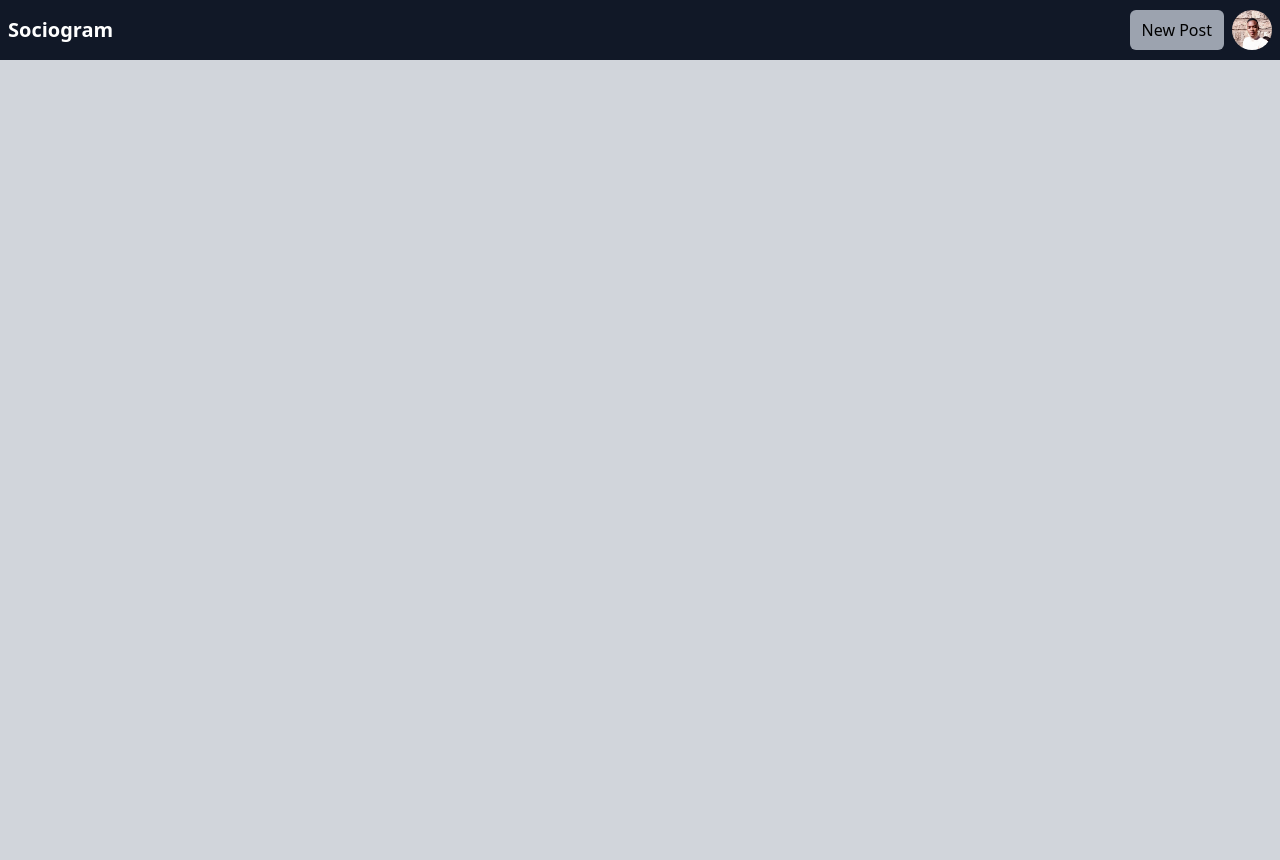
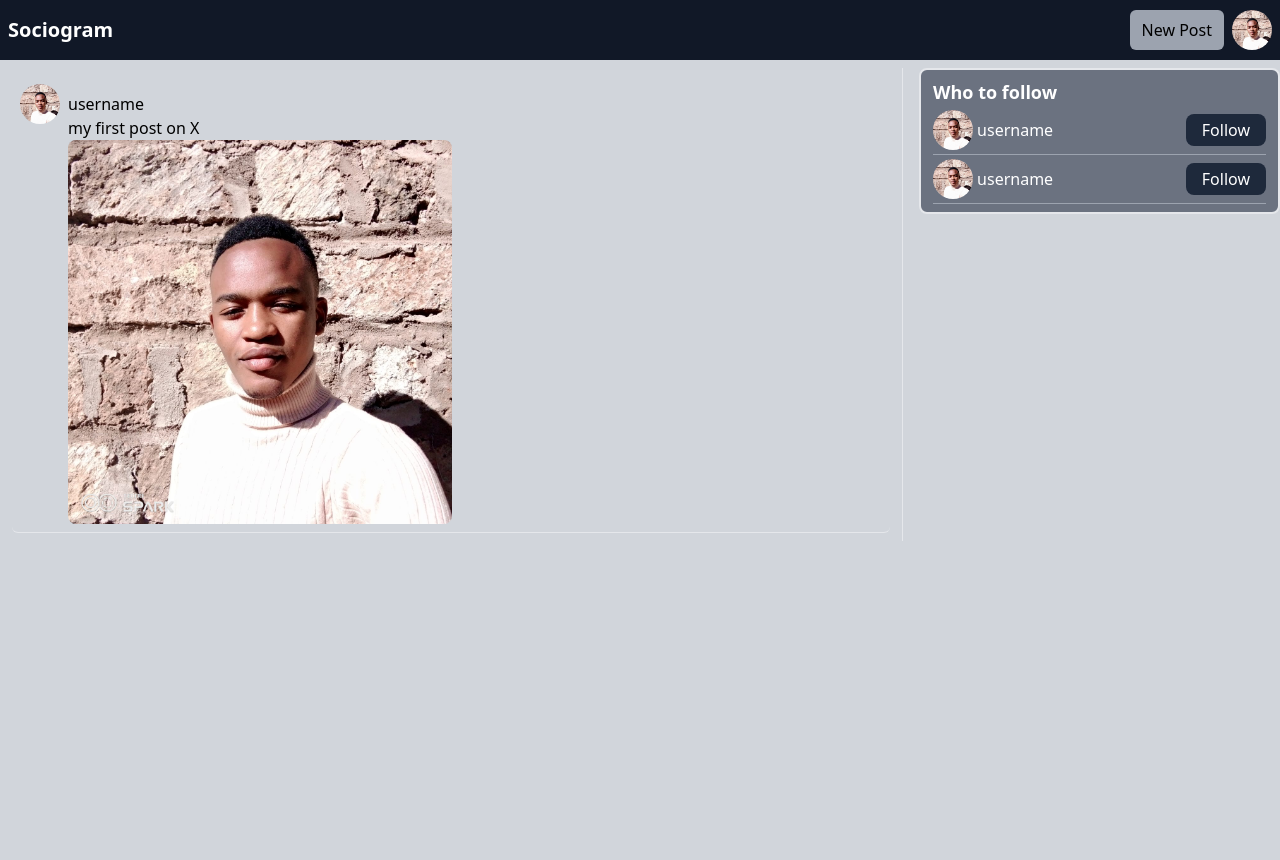
Before and after one commit to Excellent58/sociogram, a Django app: template templates/index.html in a window 1280 px wide. Run offline with Django 3.2, Linux system fonts and the light colour scheme; the template is opened without the code that fills it, so the values that code supplies are empty; some libraries are stand-ins or nearby versions.

Commit message:
created post card section and who to follow section

```diff
--- a/static/js/main.js
+++ b/static/js/main.js
@@ -14,7 +14,7 @@ avatar.addEventListener('click', ()=> {
 })
 
 
-// dropdown clickaway functionality
+// dropdown click-away functionality
 document.addEventListener('click', (event) => {
     if (!dropDown.classList.contains('hidden')) {
         if (!dropDown.contains(event.target) && !avatar.contains(event.target)) {
--- a/static/src/output.css
+++ b/static/src/output.css
@@ -566,56 +566,16 @@ video {
   position: relative;
 }
 
-.right-5 {
-  right: 1.25rem;
-}
-
 .right-4 {
   right: 1rem;
 }
 
-.top-1 {
-  top: 0.25rem;
+.z-10 {
+  z-index: 10;
 }
 
-.top-5 {
-  top: 1.25rem;
-}
-
-.top-6 {
-  top: 1.5rem;
-}
-
-.top-10 {
-  top: 2.5rem;
-}
-
-.top-16 {
-  top: 4rem;
-}
-
-.top-\[\] {
-  top: ;
-}
-
-.top-\[10px\] {
-  top: 10px;
-}
-
-.top-\[1px\] {
-  top: 1px;
-}
-
-.top-\[14px\] {
-  top: 14px;
-}
-
-.top-\[15px\] {
-  top: 15px;
-}
-
-.z-10 {
-  z-index: 10;
+.m-2 {
+  margin: 0.5rem;
 }
 
 .mx-0 {
@@ -623,24 +583,19 @@ video {
   margin-right: 0px;
 }
 
+.mx-2 {
+  margin-left: 0.5rem;
+  margin-right: 0.5rem;
+}
+
 .mx-auto {
   margin-left: auto;
   margin-right: auto;
 }
 
-.mx-2 {
-  margin-left: 0.5rem;
-  margin-right: 0.5rem;
-}
-
-.mx-4 {
-  margin-left: 1rem;
-  margin-right: 1rem;
-}
-
-.my-2 {
-  margin-top: 0.5rem;
-  margin-bottom: 0.5rem;
+.mx-3 {
+  margin-left: 0.75rem;
+  margin-right: 0.75rem;
 }
 
 .mb-1 {
@@ -659,84 +614,100 @@ video {
   margin-top: 0px;
 }
 
+.mt-1 {
+  margin-top: 0.25rem;
+}
+
 .mt-2 {
   margin-top: 0.5rem;
 }
 
-.mt-1 {
-  margin-top: 0.25rem;
+.mr-2 {
+  margin-right: 0.5rem;
+}
+
+.mr-10 {
+  margin-right: 2.5rem;
 }
 
 .block {
   display: block;
 }
 
-.inline {
-  display: inline;
-}
-
 .flex {
   display: flex;
-}
-
-.inline-flex {
-  display: inline-flex;
 }
 
 .hidden {
   display: none;
 }
 
+.h-10 {
+  height: 2.5rem;
+}
+
 .h-\[60px\] {
   height: 60px;
+}
+
+.h-full {
+  height: 100%;
 }
 
 .h-screen {
   height: 100vh;
 }
 
-.h-full {
-  height: 100%;
-}
-
 .h-1 {
   height: 0.25rem;
 }
 
-.h-10 {
-  height: 2.5rem;
+.h-96 {
+  height: 24rem;
+}
+
+.h-72 {
+  height: 18rem;
+}
+
+.h-7 {
+  height: 1.75rem;
+}
+
+.h-64 {
+  height: 16rem;
 }
 
 .min-h-screen {
   min-height: 100vh;
 }
 
+.w-10 {
+  width: 2.5rem;
+}
+
+.w-24 {
+  width: 6rem;
+}
+
 .w-full {
   width: 100%;
 }
 
-.w-10 {
-  width: 2.5rem;
+.w-\[\] {
+  width: ;
 }
 
-.w-40 {
-  width: 10rem;
+.w-\[500px\] {
+  width: 500px;
 }
 
-.w-16 {
-  width: 4rem;
+.w-\[50\] {
+  width: 50;
 }
 
-.w-1 {
-  width: 0.25rem;
-}
-
-.w-20 {
-  width: 5rem;
-}
-
-.w-24 {
-  width: 6rem;
+.w-\[50\%\] {
+  width: 50%;
 }
 
 .max-w-md {
@@ -769,6 +744,12 @@ video {
 
 .justify-between {
   justify-content: space-between;
+}
+
+.space-x-2 > :not([hidden]) ~ :not([hidden]) {
+  --tw-space-x-reverse: 0;
+  margin-right: calc(0.5rem * var(--tw-space-x-reverse));
+  margin-left: calc(0.5rem * calc(1 - var(--tw-space-x-reverse)));
 }
 
 .space-y-2 > :not([hidden]) ~ :not([hidden]) {
@@ -789,10 +770,46 @@ video {
   margin-bottom: calc(1.25rem * var(--tw-space-y-reverse));
 }
 
-.space-x-2 > :not([hidden]) ~ :not([hidden]) {
+.space-x-3 > :not([hidden]) ~ :not([hidden]) {
   --tw-space-x-reverse: 0;
-  margin-right: calc(0.5rem * var(--tw-space-x-reverse));
-  margin-left: calc(0.5rem * calc(1 - var(--tw-space-x-reverse)));
+  margin-right: calc(0.75rem * var(--tw-space-x-reverse));
+  margin-left: calc(0.75rem * calc(1 - var(--tw-space-x-reverse)));
+}
+
+.space-x-1 > :not([hidden]) ~ :not([hidden]) {
+  --tw-space-x-reverse: 0;
+  margin-right: calc(0.25rem * var(--tw-space-x-reverse));
+  margin-left: calc(0.25rem * calc(1 - var(--tw-space-x-reverse)));
+}
+
+.space-x-5 > :not([hidden]) ~ :not([hidden]) {
+  --tw-space-x-reverse: 0;
+  margin-right: calc(1.25rem * var(--tw-space-x-reverse));
+  margin-left: calc(1.25rem * calc(1 - var(--tw-space-x-reverse)));
+}
+
+.space-x-10 > :not([hidden]) ~ :not([hidden]) {
+  --tw-space-x-reverse: 0;
+  margin-right: calc(2.5rem * var(--tw-space-x-reverse));
+  margin-left: calc(2.5rem * calc(1 - var(--tw-space-x-reverse)));
+}
+
+.space-x-16 > :not([hidden]) ~ :not([hidden]) {
+  --tw-space-x-reverse: 0;
+  margin-right: calc(4rem * var(--tw-space-x-reverse));
+  margin-left: calc(4rem * calc(1 - var(--tw-space-x-reverse)));
+}
+
+.space-x-20 > :not([hidden]) ~ :not([hidden]) {
+  --tw-space-x-reverse: 0;
+  margin-right: calc(5rem * var(--tw-space-x-reverse));
+  margin-left: calc(5rem * calc(1 - var(--tw-space-x-reverse)));
+}
+
+.space-x-24 > :not([hidden]) ~ :not([hidden]) {
+  --tw-space-x-reverse: 0;
+  margin-right: calc(6rem * var(--tw-space-x-reverse));
+  margin-left: calc(6rem * calc(1 - var(--tw-space-x-reverse)));
 }
 
 .divide-y > :not([hidden]) ~ :not([hidden]) {
@@ -826,8 +843,34 @@ video {
   border-radius: 0.375rem;
 }
 
+.rounded {
+  border-radius: 0.25rem;
+}
+
+.rounded-t {
+  border-top-left-radius: 0.25rem;
+  border-top-right-radius: 0.25rem;
+}
+
+.rounded-t-lg {
+  border-top-left-radius: 0.5rem;
+  border-top-right-radius: 0.5rem;
+}
+
 .border {
   border-width: 1px;
+}
+
+.border-2 {
+  border-width: 2px;
+}
+
+.border-b {
+  border-bottom-width: 1px;
+}
+
+.border-r {
+  border-right-width: 1px;
 }
 
 .border-blue-100 {
@@ -835,9 +878,39 @@ video {
   border-color: rgb(219 234 254 / var(--tw-border-opacity));
 }
 
+.border-purple-500 {
+  --tw-border-opacity: 1;
+  border-color: rgb(168 85 247 / var(--tw-border-opacity));
+}
+
+.border-red-500 {
+  --tw-border-opacity: 1;
+  border-color: rgb(239 68 68 / var(--tw-border-opacity));
+}
+
+.border-gray-500 {
+  --tw-border-opacity: 1;
+  border-color: rgb(107 114 128 / var(--tw-border-opacity));
+}
+
+.border-gray-200 {
+  --tw-border-opacity: 1;
+  border-color: rgb(229 231 235 / var(--tw-border-opacity));
+}
+
+.border-gray-400 {
+  --tw-border-opacity: 1;
+  border-color: rgb(156 163 175 / var(--tw-border-opacity));
+}
+
 .bg-gray-300 {
   --tw-bg-opacity: 1;
   background-color: rgb(209 213 219 / var(--tw-bg-opacity));
+}
+
+.bg-gray-400 {
+  --tw-bg-opacity: 1;
+  background-color: rgb(156 163 175 / var(--tw-bg-opacity));
 }
 
 .bg-gray-900 {
@@ -870,9 +943,24 @@ video {
   background-color: rgb(15 23 42 / var(--tw-bg-opacity));
 }
 
-.bg-gray-400 {
+.bg-slate-800 {
   --tw-bg-opacity: 1;
-  background-color: rgb(156 163 175 / var(--tw-bg-opacity));
+  background-color: rgb(30 41 59 / var(--tw-bg-opacity));
+}
+
+.bg-purple-500 {
+  --tw-bg-opacity: 1;
+  background-color: rgb(168 85 247 / var(--tw-bg-opacity));
+}
+
+.bg-gray-500 {
+  --tw-bg-opacity: 1;
+  background-color: rgb(107 114 128 / var(--tw-bg-opacity));
+}
+
+.object-cover {
+  -o-object-fit: cover;
+     object-fit: cover;
 }
 
 .p-12 {
@@ -887,9 +975,19 @@ video {
   padding: 0.75rem;
 }
 
+.px-3 {
+  padding-left: 0.75rem;
+  padding-right: 0.75rem;
+}
+
 .px-4 {
   padding-left: 1rem;
   padding-right: 1rem;
+}
+
+.py-1 {
+  padding-top: 0.25rem;
+  padding-bottom: 0.25rem;
 }
 
 .py-2 {
@@ -897,14 +995,9 @@ video {
   padding-bottom: 0.5rem;
 }
 
-.px-3 {
-  padding-left: 0.75rem;
-  padding-right: 0.75rem;
-}
-
-.py-1 {
-  padding-top: 0.25rem;
-  padding-bottom: 0.25rem;
+.px-2 {
+  padding-left: 0.5rem;
+  padding-right: 0.5rem;
 }
 
 .text-2xl {
@@ -927,6 +1020,15 @@ video {
   line-height: 1.75rem;
 }
 
+.text-lg {
+  font-size: 1.125rem;
+  line-height: 1.75rem;
+}
+
+.font-bold {
+  font-weight: 700;
+}
+
 .font-medium {
   font-weight: 500;
 }
@@ -935,12 +1037,13 @@ video {
   font-weight: 600;
 }
 
-.font-bold {
-  font-weight: 700;
+.tracking-wide {
+  letter-spacing: 0.025em;
 }
 
-.tracking-wide {
-  letter-spacing: 0.025em;
+.text-black {
+  --tw-text-opacity: 1;
+  color: rgb(0 0 0 / var(--tw-text-opacity));
 }
 
 .text-blue-100 {
@@ -1065,19 +1148,66 @@ video {
 }
 
 @media (min-width: 768px) {
+  .md\:mr-2 {
+    margin-right: 0.5rem;
+  }
+
+  .md\:h-auto {
+    height: auto;
+  }
+
+  .md\:h-96 {
+    height: 24rem;
+  }
+
+  .md\:min-h-96 {
+    min-height: 24rem;
+  }
+
   .md\:w-40 {
     width: 10rem;
   }
-}
 
-@media (prefers-color-scheme: dark) {
-  .dark\:hover\:bg-gray-600:hover {
-    --tw-bg-opacity: 1;
-    background-color: rgb(75 85 99 / var(--tw-bg-opacity));
+  .md\:w-48 {
+    width: 12rem;
   }
 
-  .dark\:hover\:text-white:hover {
-    --tw-text-opacity: 1;
-    color: rgb(255 255 255 / var(--tw-text-opacity));
+  .md\:w-auto {
+    width: auto;
+  }
+
+  .md\:w-\[\] {
+    width: ;
+  }
+
+  .md\:w-\[50\] {
+    width: 50;
+  }
+
+  .md\:w-\[50\%\] {
+    width: 50%;
+  }
+
+  .md\:flex-row {
+    flex-direction: row;
+  }
+
+  .md\:items-start {
+    align-items: flex-start;
+  }
+
+  .md\:space-x-4 > :not([hidden]) ~ :not([hidden]) {
+    --tw-space-x-reverse: 0;
+    margin-right: calc(1rem * var(--tw-space-x-reverse));
+    margin-left: calc(1rem * calc(1 - var(--tw-space-x-reverse)));
+  }
+
+  .md\:rounded-none {
+    border-radius: 0px;
+  }
+
+  .md\:rounded-s-lg {
+    border-start-start-radius: 0.5rem;
+    border-end-start-radius: 0.5rem;
   }
 }
--- a/templates/index.html
+++ b/templates/index.html
@@ -1,6 +1,60 @@
 {% extends "base.html" %}
 {% block content %}
     <section class="bg-gray-300 h-screen">
+        <div class='flex flex-col  md:flex-row md:space-x-4'>
+            <div class='border-r border-gray-200 w-full mt-2'>
+                <div class="post-card flex mx-3 py-2 px-2 m-2 rounded-md border-b">
+                    <div class='flex space-x-2'>
+                        <a href="#" class=''>
+                            <img
+                                src='./static/images/pic.jpeg'
+                                class='rounded-full h-10 w-10'
+                                alt=""
+                            />
+                        </a>
 
+                        <div class='content-section mt-2'>
+                            <h4>username</h4>
+                            <p>my first post on X</p>
+                            <img
+                                src='./static/images/pic.jpeg'
+                                class='object-cover w-full rounded-lg h-64 md:h-96 md:w-auto md:rounded-s-lg'
+                                alt=""
+                            />
+
+                            <div class='footer'>
+
+                            </div>
+                        </div>
+                    </div>
+
+                </div>
+            </div>
+
+            <div class='border-2 bg-gray-500 text-white w-[500px] mt-2 rounded-lg h-full flex flex-col justify-center px-3 py-2 md:mr-2'>
+                <h2 class="text-lg font-bold">Who to follow</h2>
+                <div class="flex justify-between items-center border-b border-gray-400 py-1">
+                    <div class="flex items-center space-x-1">
+                        <img src="static/images/pic.jpeg" alt="" class="h-10 w-10 rounded-full">
+                        <a href="">username</a>
+                    </div>
+
+                    <form>
+                        <button type="submit" class="bg-slate-800 text-white px-4 py-1 rounded-lg">Follow</button>
+                    </form>
+                </div>
+
+                <div class="flex justify-between items-center border-b border-gray-400 py-1">
+                    <div class="flex items-center space-x-1">
+                        <img src="static/images/pic.jpeg" alt="" class="h-10 w-10 rounded-full">
+                        <a href="">username</a>
+                    </div>
+
+                    <form>
+                        <button type="submit" class="bg-slate-800 text-white px-4 py-1 rounded-lg">Follow</button>
+                    </form>
+                </div>
+            </div>
+        </div>
     </section>
 {% endblock content %}
```
Also changed, not shown: other parts of static/src/output.css (+15 -31 lines), db.sqlite3.
